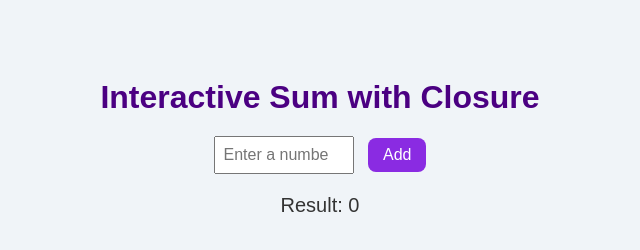
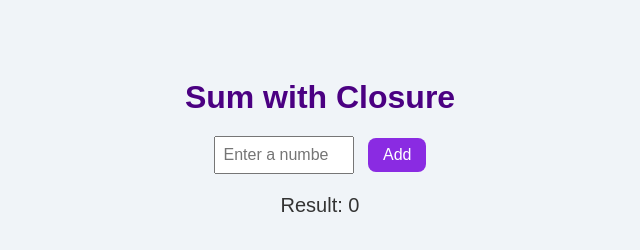
Before and after one commit to linamov/HW_Movina-7.1_SumwithClosure, a plain HTML site: page index.html in a window 1280 px wide. Shown: the whole page, without its empty margins (320-960 px from the left). Drawn offline with Linux system fonts and the light colour scheme.

Commit message:
Update index.html

```diff
--- a/index.html
+++ b/index.html
@@ -44,7 +44,7 @@
     </style>
 </head>
 <body>
-    <h1>Interactive Sum with Closure</h1>
+    <h1> Sum with Closure</h1>
     <div>
         <input type="number" id="numInput" placeholder="Enter a number">
         <button id="addBtn">Add</button>
```
